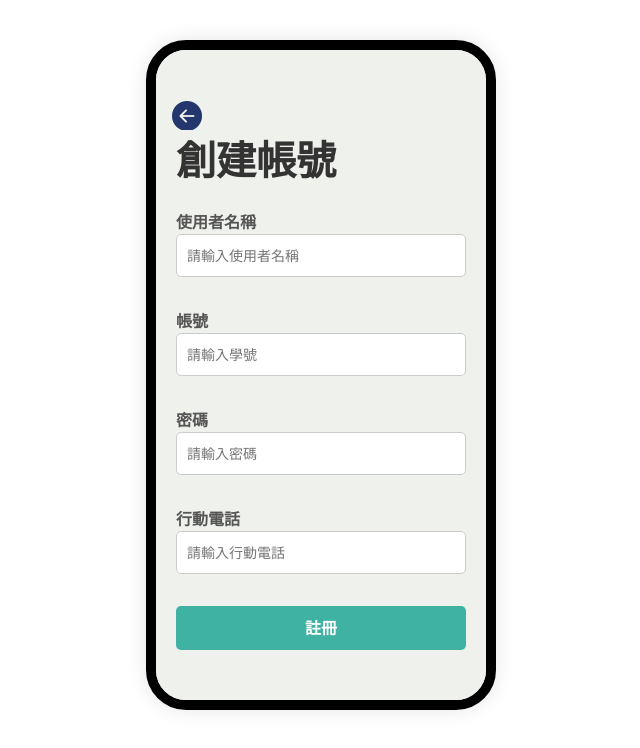
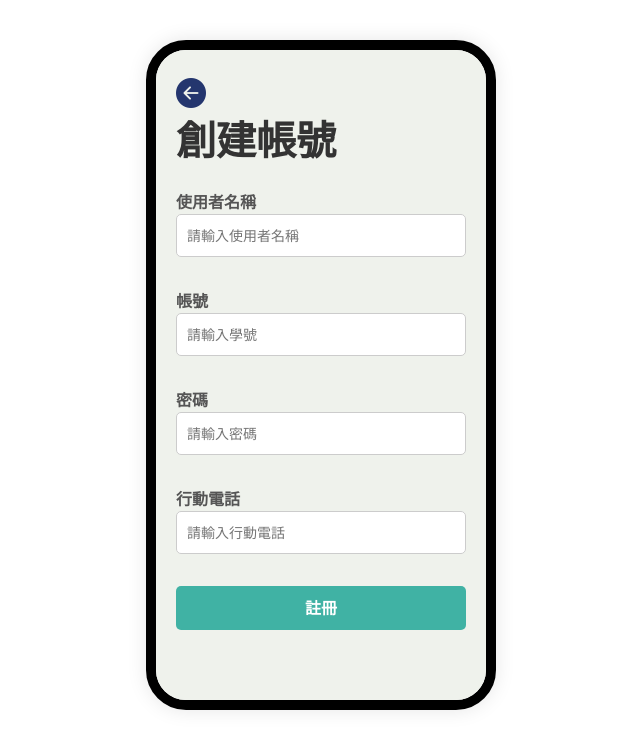
Before and after one commit to Young931127/DBMS-Project, a React (Create React App) app in the folder frontend/: page /RegisterPage in a window 1280 px wide. Shown: the top 748 px of the page, without its empty margins (319-959 px from the left). Built offline with nearby package versions, Linux system fonts and the light colour scheme.

Commit message:
final update

```diff
--- a/frontend/src/components/TaskSwitcher.js
+++ b/frontend/src/components/TaskSwitcher.js
@@ -5,8 +5,8 @@ import "./TaskSwitcher.css";
 
 
 const TaskSwitcher = ({ topTasks, normalTasks }) => {
-  //定義狀態變數為activeTab，setActiveTab用來更新activeTab，activeTab預設為"置頂任務"
-  const [activeTab, setActiveTab] = useState("置頂任務");
+  //定義狀態變數為activeTab，setActiveTab用來更新activeTab，activeTab預設為"緊急任務"
+  const [activeTab, setActiveTab] = useState("緊急任務");
   const navigate = useNavigate();
 
   const handleSwitch = (tab) => {
@@ -53,15 +53,15 @@ const TaskSwitcher = ({ topTasks, normalTasks }) => {
     return `${diffDays} 天前發布`;
   }
 
-  const tasks = activeTab === "置頂任務" ? topTasks : normalTasks; //根據activeTab的值選擇要顯示的任務列表
+  const tasks = activeTab === "緊急任務" ? topTasks : normalTasks; //根據activeTab的值選擇要顯示的任務列表
   return (
     <div className="task-container">
       <div className="task-switcher">
         <button
-          className={`task-btn ${activeTab === "置頂任務" ? "active" : ""}`}
-          onClick={() => handleSwitch("置頂任務")}
+          className={`task-btn ${activeTab === "緊急任務" ? "active" : ""}`}
+          onClick={() => handleSwitch("緊急任務")}
         >
-          置頂任務
+          緊急任務
         </button>
         <button
           className={`task-btn ${activeTab === "一般任務" ? "active" : ""}`}
--- a/frontend/src/page/PostPage.js
+++ b/frontend/src/page/PostPage.js
@@ -161,6 +161,7 @@ function PostPage() {
       isTop: isUpgrade ? 1 : 0,
     };
     try {
+      console.log("submitData", submitData);
       await submitTask(submitData);
       console.log("submitData", submitData);
       Swal.fire({
@@ -232,9 +233,8 @@ function PostPage() {
               type="number"
               value={reward}
               onChange={(e) => setReward(e.target.value)}
-              placeholder="請輸入報酬  例: 100"
+              placeholder="請輸入報酬  例: 100元"
               required
-              min={0}
               className={rewardError ? "error" : ""}
             />
           </div>
@@ -414,7 +414,7 @@ function PostPage() {
         <div className="upgrade-group">
           <label className="upgrade-label">升級任務</label>
           <h3 className="upgrade-text">
-            花費5點積分即可將任務升級為置頂任務，任務將優先顯示於主頁。
+            花費10點積分即可將任務升級為緊急任務，任務將優先顯示於主頁。
           </h3>
           <div className="upgrade-checkbox">
             <input
--- a/frontend/src/page/RegisterPage.css
+++ b/frontend/src/page/RegisterPage.css
@@ -1,20 +1,18 @@
 /* 整個註冊頁面的容器 */
 .register {
+  display: flex;
+  flex-direction: column;
   width: 100%;
   height: 100%;
-  position: absolute;
-  top: 50%;
-  left: 50%;
-  transform: translate(-50%, -50%); /* 垂直和水平置中 */
   background-color: transparent;
 }
 
-.register-header-container {
+.register-header {
 
   display: flex;
   flex-direction: row;
   align-items: center;
-  height: 40px; /* 設定高度 */
+  height: 60px; /* 設定高度 */
   background-color: transparent; /* 設定背景顏色 */
 }
 .register-header-content{
@@ -22,11 +20,12 @@
   background-color: #eff2ec;
   width: 100%;
   height: 100%;
-  padding: 40px;
+  padding: 20px;
 }
-.back-link {
+.register-back-link {
   position: absolute;
   font-size: 30px;
+  margin-right: 120px;
   font-weight: bold;
   color: #050505;
   cursor: pointer;
@@ -45,7 +44,7 @@
   position: relative;
   background-color: #eff2ec;
   width: 100%;
-  height: 100vh;
+  height: calc(100% - 60px);
   padding: 20px;
   padding-top: 0;
 }
@@ -58,6 +57,7 @@
   margin-top: 0px;
   color: #333;
   text-align: center; /* 標題置中 */
+  background-color: transparent;
 }
 
 
--- a/frontend/src/page/RegisterPage.js
+++ b/frontend/src/page/RegisterPage.js
@@ -43,8 +43,8 @@ function RegisterPage() {
     } else if (!/^[a-zA-Z0-9]+$/.test(password)) {
       setPasswordError("密碼僅能包含英文或數字");
       hasError = true;
-    } else if (password.length < 6) {
-      setPasswordError("密碼長度不足");
+    } else if (password.length < 8) {
+      setPasswordError("密碼長度不足(英文+數字至少8碼)");
       hasError = true;
     } else if (password.length > 20) {
       setPasswordError("密碼長度過長");
@@ -97,7 +97,7 @@ function RegisterPage() {
     <div className="register">
       <div className="register-header">
         <div className="register-header-content">
-          <Link to="/Login" className="back-link">
+          <Link to="/Login" className="register-back-link">
             <i
               class="bi bi-arrow-left-circle-fill"
               style={{ color: "#24366e" }}
@@ -105,7 +105,7 @@ function RegisterPage() {
           </Link>
         </div>
       </div>
-      <div className="signup-container">
+
       <div className="signup-content">
         <label className="title">創建帳號</label>
 
@@ -138,9 +138,7 @@ function RegisterPage() {
               className={userIdError ? "error" : ""}
             />
           </div>
-            <div
-              className={`register-error-text ${userIdError ? "" : "hidden"}`}
-            >
+          <div className={`register-error-text ${userIdError ? "" : "hidden"}`}>
             {userIdError || "\u00A0" /* 空白保持高度 */}
           </div>
         </div>
@@ -187,7 +185,6 @@ function RegisterPage() {
         <Registerbtn onClick={handleRegister} />
       </div>
     </div>
-    </div>
   );
 }
 
--- a/frontend/src/page/TaskDetailPage.js
+++ b/frontend/src/page/TaskDetailPage.js
@@ -97,7 +97,7 @@ function TaskDetailPage() {
             <label className="section-label">任務待遇</label>
           </div>
           <div style={{ fontSize: "14px", marginLeft: "28px" }}>
-            新台幣${task.reward}
+            新台幣{task.reward}元
           </div>
         </div>
 
```
Lines whose indentation alone changed are shown as unchanged.
